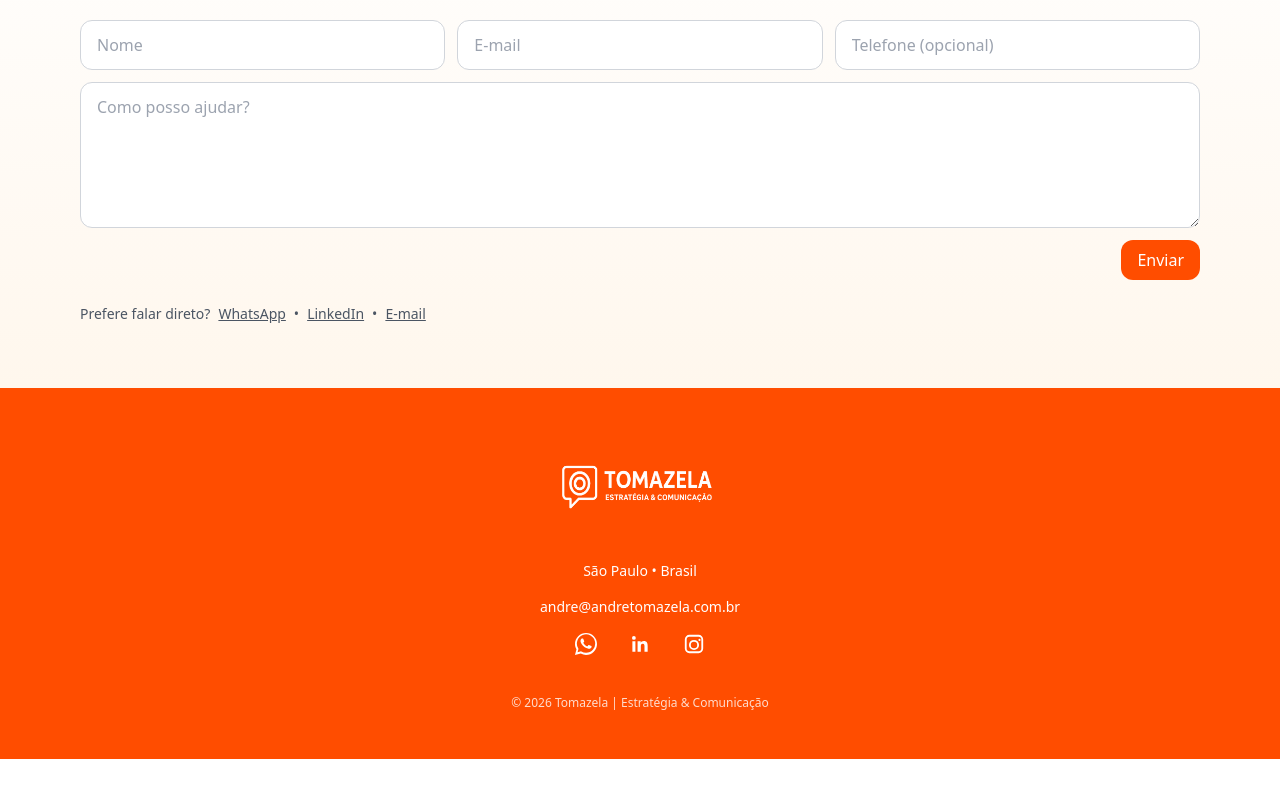
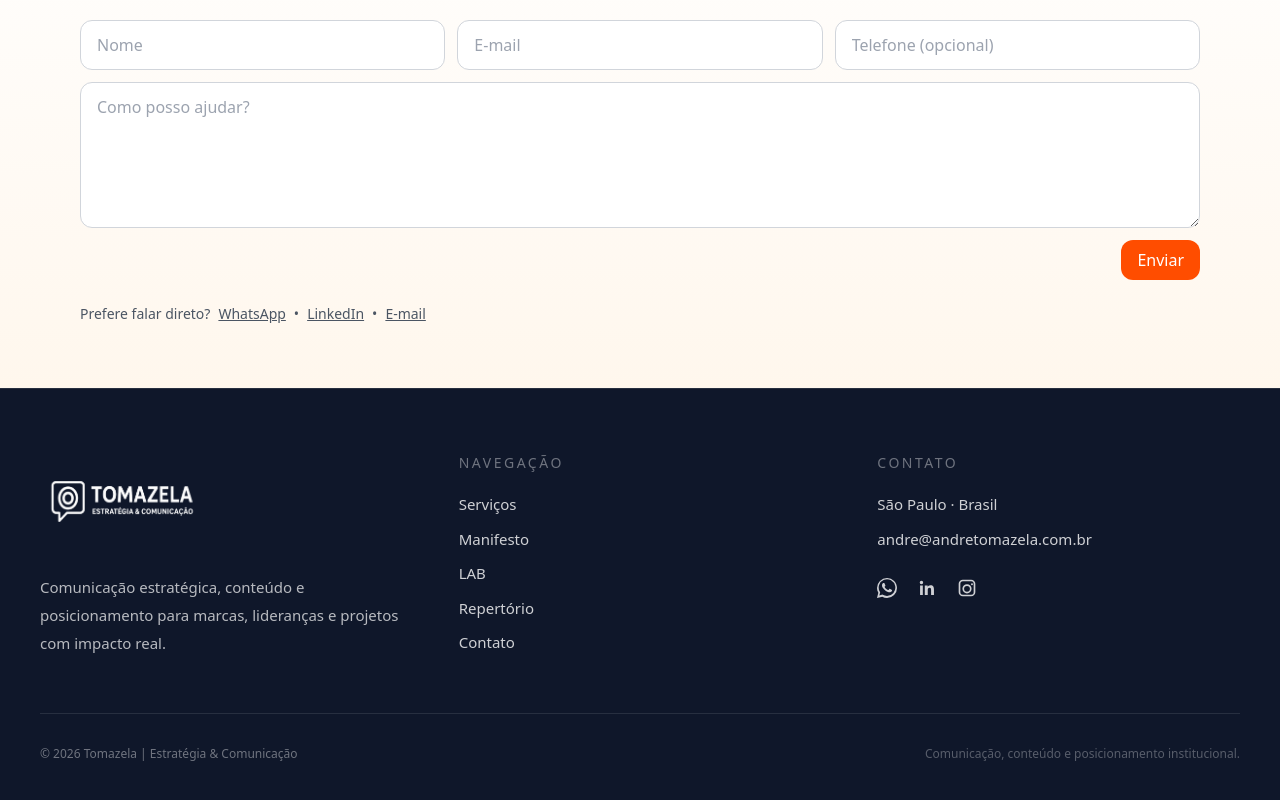
Before and after one commit to andretomazela-dev/integrado, a Next.js app: page / in a window 1280 px wide. Shown: the part 3131-3931 px from the top of the page. Before the commit the page ends 3890 px from the top, so only its background shows below. Built offline with nearby package versions, Linux system fonts and the light colour scheme.

Commit message:
Update Footer.jsx

```diff
--- a/components/Footer.jsx
+++ b/components/Footer.jsx
@@ -1,23 +1,48 @@
 "use client";
+
 import Image from "next/image";
+import Link from "next/link";
 
 function IconWhatsApp(props) {
   return (
-    <svg viewBox="0 0 24 24" width="22" height="22" fill="currentColor" aria-hidden="true" {...props}>
+    <svg
+      viewBox="0 0 24 24"
+      width="20"
+      height="20"
+      fill="currentColor"
+      aria-hidden="true"
+      {...props}
+    >
       <path d="M20.52 3.48A11.94 11.94 0 0 0 12.01 0 11.99 11.99 0 0 0 0 12c0 2.11.55 4.06 1.61 5.83L0 24l6.32-1.65A11.86 11.86 0 0 0 12 24h.01A12 12 0 0 0 24 12c0-3.2-1.25-6.2-3.48-8.52zm-8.5 18.02h-.01a9.97 9.97 0 0 1-5.08-1.39l-.36-.22-3.75.98.99-3.66-.24-.38A9.98 9.98 0 1 1 12.02 21.5zm5.46-7.49c-.3-.15-1.77-.87-2.04-.97-.27-.1-.47-.15-.67.15s-.76.97-.93 1.17-.34.22-.64.07c-.3-.15-1.26-.46-2.4-1.47-.89-.79-1.49-1.77-1.66-2.07-.17-.3-.02-.46.13-.61.13-.13.3-.34.45-.52.15-.18.2-.3.3-.5.1-.2.05-.37-.02-.52-.07-.15-.67-1.62-.92-2.21-.24-.58-.49-.5-.67-.51-.17-.01-.37-.01-.57-.01-.2 0-.52.07-.79.37-.27.3-1.04 1.02-1.04 2.48 0 1.46 1.06 2.88 1.21 3.08.15.2 2.09 3.19 5.07 4.47.71.31 1.26.49 1.69.62.71.23 1.35.2 1.86.12.57-.08 1.77-.72 2.02-1.42.25-.7.25-1.3.17-1.42-.08-.12-.27-.2-.57-.35z" />
     </svg>
   );
 }
+
 function IconLinkedIn(props) {
   return (
-    <svg viewBox="0 0 24 24" width="22" height="22" fill="currentColor" aria-hidden="true" {...props}>
+    <svg
+      viewBox="0 0 24 24"
+      width="20"
+      height="20"
+      fill="currentColor"
+      aria-hidden="true"
+      {...props}
+    >
       <path d="M20.45 20.45h-3.55v-5.6c0-1.34-.02-3.06-1.86-3.06-1.86 0-2.14 1.45-2.14 2.96v5.7H9.35V9h3.4v1.56h.05c.47-.9 1.62-1.86 3.33-1.86 3.56 0 4.22 2.34 4.22 5.38v6.38ZM5.34 7.43A2.06 2.06 0 1 1 5.35 3.3a2.06 2.06 0 0 1-.01 4.13ZM6.99 20.45H3.7V9h3.29v11.45Z" />
     </svg>
   );
 }
+
 function IconInstagram(props) {
   return (
-    <svg viewBox="0 0 24 24" width="22" height="22" fill="currentColor" aria-hidden="true" {...props}>
+    <svg
+      viewBox="0 0 24 24"
+      width="20"
+      height="20"
+      fill="currentColor"
+      aria-hidden="true"
+      {...props}
+    >
       <path d="M7 2h10a5 5 0 0 1 5 5v10a5 5 0 0 1-5 5H7a5 5 0 0 1-5-5V7a5 5 0 0 1 5-5Zm0 2a3 3 0 0 0-3 3v10a3 3 0 0 0 3 3h10a3 3 0 0 0 3-3V7a3 3 0 0 0-3-3H7Zm5 3.5a5.5 5.5 0 1 1 0 11.001 5.5 5.5 0 0 1 0-11Zm0 2a3.5 3.5 0 1 0 .002 7.002A3.5 3.5 0 0 0 12 9.5ZM18 6.35a1.15 1.15 0 1 1 0 2.3 1.15 1.15 0 0 1 0-2.3Z" />
     </svg>
   );
@@ -25,59 +50,131 @@ function IconInstagram(props) {
 
 export default function Footer() {
   return (
-    <footer className="bg-[#FF4D00] text-white py-12 px-6">
-      <div className="flex flex-col items-center text-center space-y-4">
+    <footer className="bg-[#0F172A] text-white border-t border-white/10">
+      <div className="max-w-7xl mx-auto px-6 lg:px-10 py-16">
+        <div className="grid grid-cols-1 md:grid-cols-3 gap-14">
+
+          {/* COLUNA 1 */}
+          <div>
             <Image
               src="/logo-tomazela-br-fundotransp.png"
               alt="Tomazela | Estratégia & Comunicação"
-          width={180}
-          height={55}
-          className="mb-2"
+              width={170}
+              height={50}
               priority
             />
 
-        <p className="text-sm">São Paulo • Brasil</p>
+            <p className="mt-6 text-[15px] leading-7 text-white/70 max-w-sm">
+              Comunicação estratégica, conteúdo e posicionamento
+              para marcas, lideranças e projetos com impacto real.
+            </p>
+          </div>
+
+          {/* COLUNA 2 */}
+          <div>
+            <h3 className="text-sm uppercase tracking-[0.18em] text-white/40 mb-5">
+              Navegação
+            </h3>
+
+            <nav className="flex flex-col gap-3 text-[15px]">
+              <Link
+                href="/#servicos"
+                className="text-white/80 hover:text-[#FF4D00] transition"
+              >
+                Serviços
+              </Link>
+
+              <Link
+                href="/manifesto"
+                className="text-white/80 hover:text-[#FF4D00] transition"
+              >
+                Manifesto
+              </Link>
+
+              <Link
+                href="/conteudo"
+                className="text-white/80 hover:text-[#FF4D00] transition"
+              >
+                LAB
+              </Link>
+
+              <Link
+                href="/repertorio"
+                className="text-white/80 hover:text-[#FF4D00] transition"
+              >
+                Repertório
+              </Link>
+
+              <a
+                href="/#contato"
+                className="text-white/80 hover:text-[#FF4D00] transition"
+              >
+                Contato
+              </a>
+            </nav>
+          </div>
+
+          {/* COLUNA 3 */}
+          <div>
+            <h3 className="text-sm uppercase tracking-[0.18em] text-white/40 mb-5">
+              Contato
+            </h3>
+
+            <div className="space-y-3 text-[15px] text-white/80">
+              <p>São Paulo · Brasil</p>
 
               <a
                 href="mailto:andre@andretomazela.com.br"
-          className="text-sm hover:underline break-all"
+                className="block hover:text-[#FF4D00] transition break-all"
               >
                 andre@andretomazela.com.br
               </a>
+            </div>
 
-        <div className="flex justify-center gap-8 mt-3">
+            <div className="flex items-center gap-5 mt-7 text-white/80">
               <a
                 href="https://wa.me/message/TUNCL3KFQIECM1"
                 target="_blank"
                 rel="noopener noreferrer"
                 aria-label="WhatsApp"
-            className="hover:opacity-80 transition"
+                className="hover:text-[#FF4D00] transition"
               >
                 <IconWhatsApp />
               </a>
+
               <a
                 href="https://www.linkedin.com/in/tomazela/"
                 target="_blank"
                 rel="noopener noreferrer"
                 aria-label="LinkedIn"
-            className="hover:opacity-80 transition"
+                className="hover:text-[#FF4D00] transition"
               >
                 <IconLinkedIn />
               </a>
+
               <a
                 href="https://www.instagram.com/andre.tomazela/"
                 target="_blank"
                 rel="noopener noreferrer"
                 aria-label="Instagram"
-            className="hover:opacity-80 transition"
+                className="hover:text-[#FF4D00] transition"
               >
                 <IconInstagram />
               </a>
             </div>
           </div>
+        </div>
 
-      <div className="mt-10 text-center text-xs text-white/80">
+        {/* BASE */}
+        <div className="mt-14 pt-8 border-t border-white/10 flex flex-col md:flex-row items-start md:items-center justify-between gap-4">
+          <p className="text-xs text-white/40">
             © {new Date().getFullYear()} Tomazela | Estratégia & Comunicação
+          </p>
+
+          <p className="text-xs text-white/30">
+            Comunicação, conteúdo e posicionamento institucional.
+          </p>
+        </div>
       </div>
     </footer>
   );
```
Lines whose indentation alone changed are shown as unchanged.
